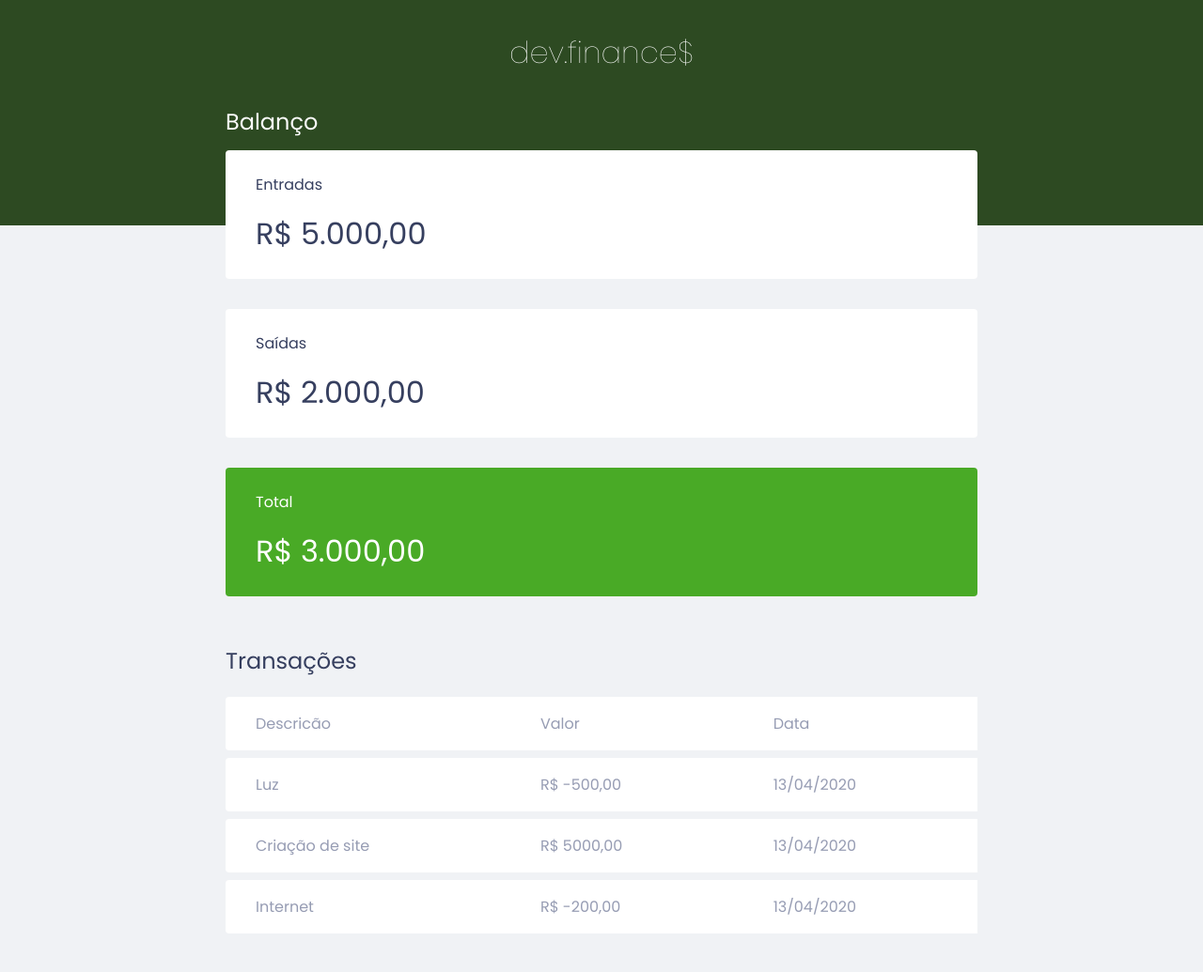
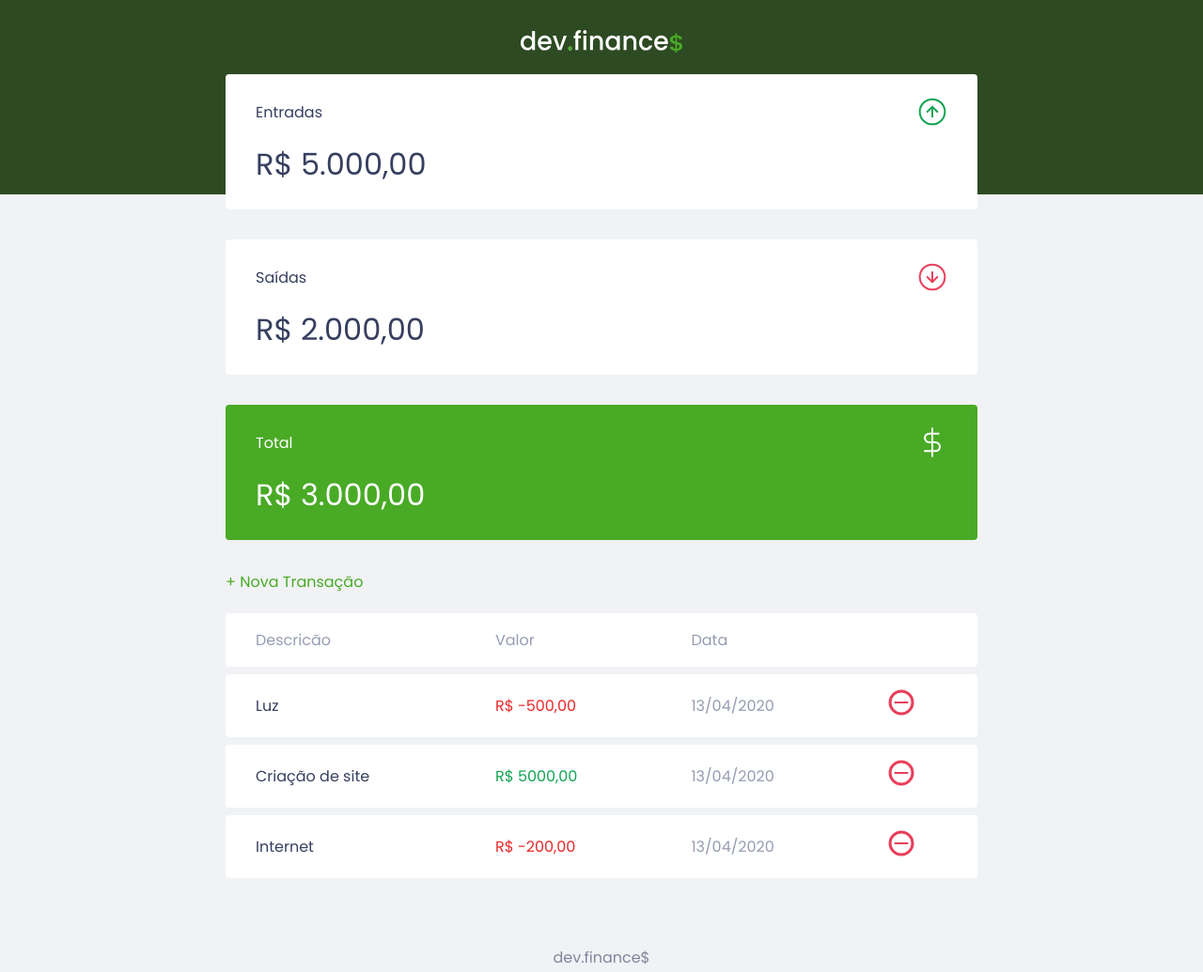
Before and after one commit to bernardd0/devfinance, a plain HTML site: page index.html in a window 1280 px wide. Shown: the top 1035 px of the page at 94% size. Drawn offline with Linux system fonts and the light colour scheme.

Commit message:
feat: add buttons

```diff
--- a/index.html
+++ b/index.html
@@ -13,53 +13,73 @@
 
     <body>
         <header>
-            <h1 id="logo">dev.finance$</h1>
+            <img src="./assets/logo.svg" alt="Logo Dev Finance">
         </header>
 
         <main class="container">
              <section id="balance">
-                <h2>Balanço</h2>
+                <h2 class="sr-only">Balanço</h2>
 
                 <div class="card">
-                    <h3>Entradas</h3>
+                    <h3>
+                        <span>Entradas</span>
+                        <img src="./assets/income.svg" alt="Imagem de entradas">
+                    </h3>
                     <p>R$ 5.000,00</p>
                 </div>
                 <div class="card">
-                    <h3>Saídas</h3>
+                    <h3>
+                        <span>Saídas</span>
+                        <img src="./assets/expense.svg" alt="Imagem de saídas">
+                    </h3>
                     <p>R$ 2.000,00</p>
                 </div>
                 <div class="card total">
-                    <h3>Total</h3>
+                    <h3>
+                        <span>Total</span>
+                        <img src="./assets/total.svg" alt="Imagem de total">
+                    </h3>
                     <p>R$ 3.000,00</p>
                 </div>
 
             </section>
 
             <section id="transaction">
-                <h2>Transações</h2>
+                <h2 class="sr-only">Transações</h2>
+                <a href="#" class="button new">+ Nova Transação</a>
                 <table id="data-table">
                     <thead>
                         <tr>
                             <th>Descricão</th>
                             <th>Valor</th>
                             <th>Data</th>
+                            <th></th>
                         </tr>
                     </thead>
                     <tbody>
                         <tr>
-                            <td>Luz</td>
-                            <td>R$ -500,00</td>
+                            <td class="description">Luz</td>
+                            <td class="expense">R$ -500,00</td>
                             <td>13/04/2020</td>
+                            <td>
+                                 <a href=""><img src="./assets/minus.svg" alt="Imagem de subtrair"></a>
+                            </td>
                         </tr>
                         <tr>
-                            <td>Criação de site</td>
-                            <td>R$ 5000,00</td>
+                            <td class="description">Criação de site</td>
+                            <td class="income">R$ 5000,00</td>
                             <td>13/04/2020</td>
+                            <td>
+                                 <a href=""><img src="./assets/minus.svg" alt="Imagem de subtrair"></a>
+                            </td>
                         </tr>
                         <tr>
-                            <td>Internet</td>
-                            <td>R$ -200,00</td>
+                            <td class="description">Internet</td>
+                            <td class="expense">R$ -200,00</td>
                             <td>13/04/2020</td>
+                            <td>
+                                 <a href=""><img src="./assets/minus.svg" alt="Imagem de subtrair"></a>
+                            </td>
                         </tr>
                     </tbody>
                 </table>
--- /dev/null
+++ b/server.js
@@ -0,0 +1,5 @@
+//Express module to create and set up the server
+const express = require("express")
+const server = express()
+
+const db = require(./db)
--- a/style.css
+++ b/style.css
@@ -11,6 +11,17 @@ body {
     background: #F0F2F5;
     font-family: 'Poppins', sans-serif;
 }
+/*CSS Tricks to hide the h2 texts for the users, but keep it for apps readers*/
+.sr-only {
+    position: absolute;
+    width: 1px;
+    height: 1px;
+    margin: -1px;
+    overflow: hidden;
+    clip: rect(0, 0, 0, 0);
+    white-space: nowrap;
+    border-width: 0;
+}
 .container {
     width: min(90vw, 800px);
     margin: auto;
@@ -23,10 +34,24 @@ h2 {
     color: var(--main-color);
     font-weight: 400;
 }
+
+/*LINKS & BUTTONS ===================================================*/
+a {
+    color: #49AA26;
+    text-decoration: none;
+}
+a:hover {
+    color: #3DD705;
+}
+.button.new {
+    display: inline-block;
+    margin-bottom: 0.8rem;
+}
+
 /*HEADER  ==========================================================*/
 header {
     background: #2D4A22;
-    padding: 2rem 0 10rem;
+    padding: 2rem 0 9rem;
     text-align: center;
 }
 #logo {
@@ -54,6 +79,9 @@ header {
 .card h3{
     font-weight: 400;
     font-size: 1rem;
+    display: flex;
+    align-items: center;
+    justify-content: space-between;
 }
 .card p{
     font-size: 2rem;
@@ -71,24 +99,45 @@ header {
     border-spacing: 0 0.5rem;
     color: #969CB3;
 }
-table th {
+table thead th {
     background: #FFF;
     font-weight: 400;
     padding: 1rem 2rem;
     text-align: left;
 }
-table td {
+table tbody tr {
+    opacity: 1;
+}
+table tbody tr:hover {
+    opacity: 0.6;
+}
+table tbody td {
     background: #FFF;
     padding: 1rem 2rem;
     font-weight: 400;
+}
+td.description {
+    color: var(--main-color);
+}
+td.income {
+    color: #12A454;
+}
+td.expense {
+    color: #E92929;
 }
 table thead tr th:first-child,
 table tbody tr td:first-child  {
     border-radius: 0.25rem 0 0 0.25rem;
 }
+table thead tr th:last-child,
+table tbody tr td:last-child  {
+    border-radius: 0 0.25rem 0.25rem 0;
+}
 
 /*FOOTER  ==========================================================*/
 footer {
     text-align: center;
-    margin-top: 10rem;
+    padding: 4rem 0 2rem;
+    color: var(--main-color);
+    opacity: 0.6;
 }
```
Also changed, not shown: assets/expense.svg (added), assets/income.svg (added), assets/logo.svg (added), assets/minus.svg (added), assets/plus.svg (added), assets/total.svg (added), 2 other files.
